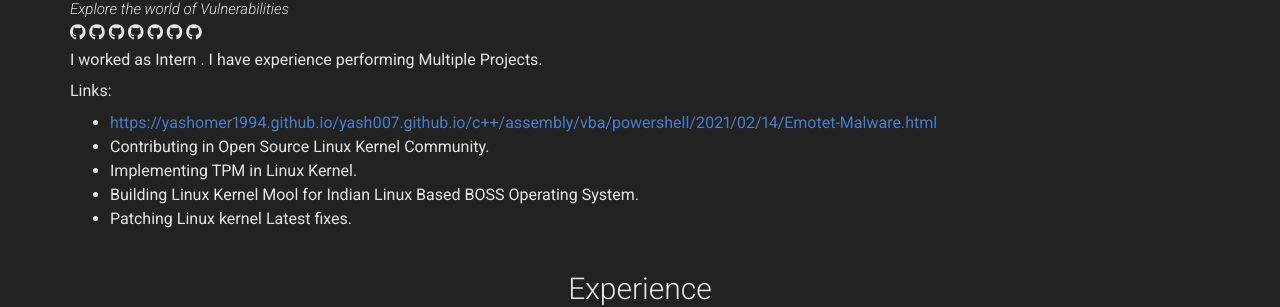
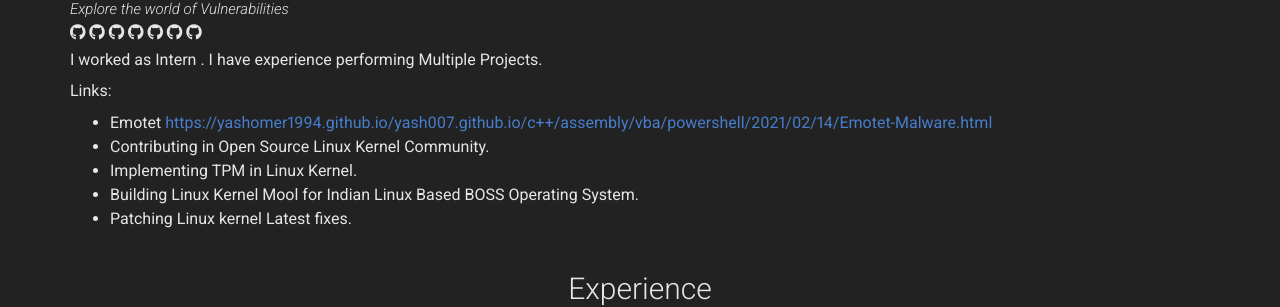
Before and after one commit to yashomer1994/Resume, a Jekyll site: the page built from index.md, in a window 1280 px wide. Shown: the part 714-1021 px from the top of the page. Built offline with Jekyll 4.4.1, drawn with Linux system fonts in a browser that asks for light colours; nearby versions of some CDN libraries.

Commit message:
Update _config.yml

```diff
--- a/_config.yml
+++ b/_config.yml
@@ -99,7 +99,7 @@
           I worked as Intern . I have experience performing Multiple Projects.
 
             Links:
-           - [https://yashomer1994.github.io/yash007.github.io/c++/assembly/vba/powershell/2021/02/14/Emotet-Malware.html](https://yashomer1994.github.io/yash007.github.io/c++/assembly/vba/powershell/2021/02/14/Emotet-Malware.html)
+           - Emotet [https://yashomer1994.github.io/yash007.github.io/c++/assembly/vba/powershell/2021/02/14/Emotet-Malware.html](https://yashomer1994.github.io/yash007.github.io/c++/assembly/vba/powershell/2021/02/14/Emotet-Malware.html)
            - Contributing in Open Source Linux Kernel Community.
            - Implementing TPM in Linux Kernel.
            - Building Linux Kernel Mool for Indian Linux Based BOSS Operating System.
```
